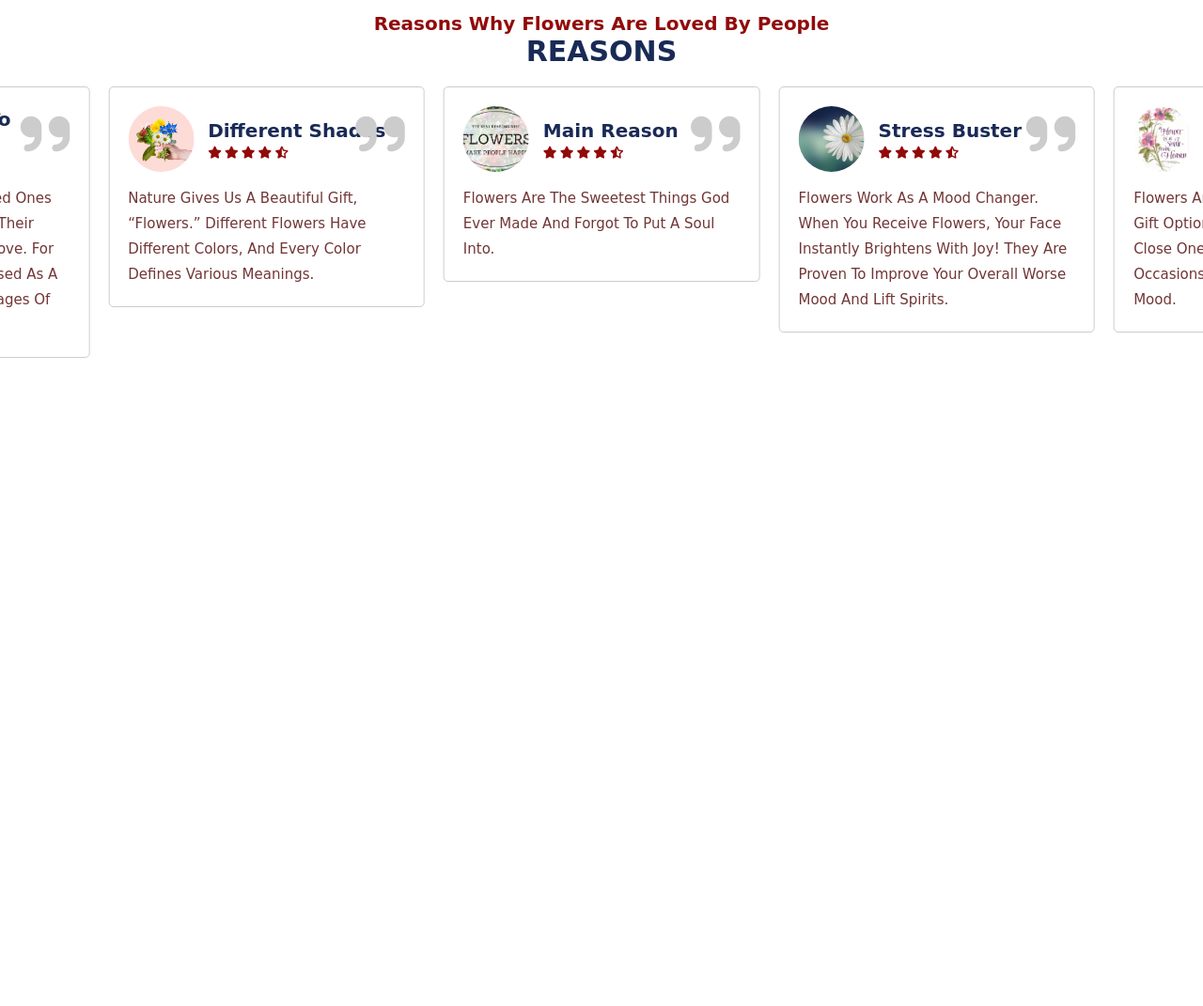
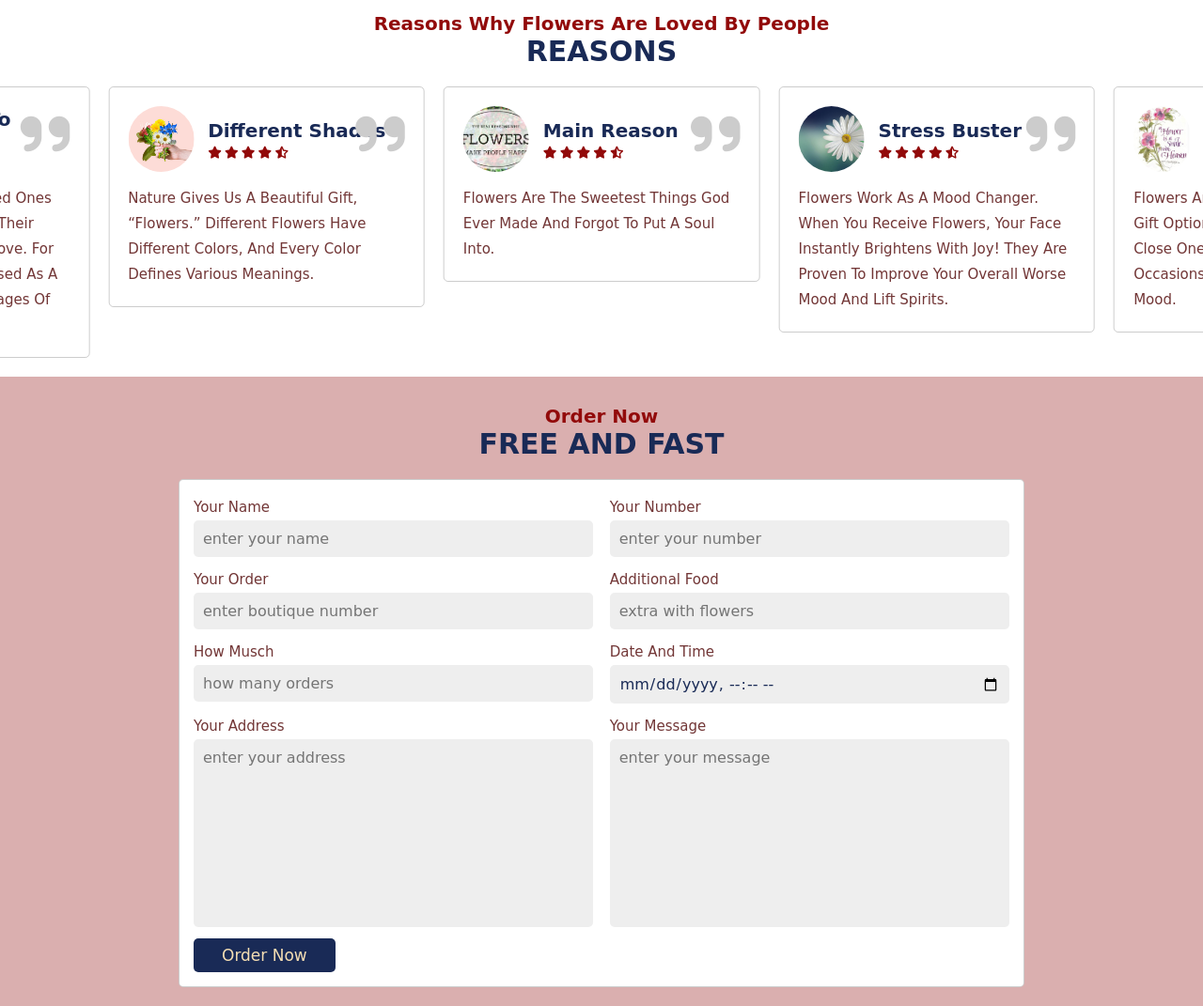
Before and after one commit to G12251/webtech, a plain HTML site: page index.html in a window 1280 px wide. Shown: the part 5075-6146 px from the top of the page at 94% size. Before the commit the page ends 5476 px from the top, so only its background shows below. Drawn offline with nearby package versions, Linux system fonts and the light colour scheme; a web font is replaced by a local one.

Commit message:
order section

```diff
--- a/index.html
+++ b/index.html
@@ -650,6 +650,63 @@
 
 </section>
 
+<!-- order section starts  -->
+
+<section class="order" id="order">
+
+    <h3 class="sub-heading"> order now </h3>
+    <h1 class="heading"> free and fast </h1>
+
+    <form action="">
+
+        <div class="inputBox">
+            <div class="input">
+                <span>your name</span>
+                <input type="text" placeholder="enter your name">
+            </div>
+            <div class="input">
+                <span>your number</span>
+                <input type="number" placeholder="enter your number">
+            </div>
+        </div>
+        <div class="inputBox">
+            <div class="input">
+                <span>your order</span>
+                <input type="text" placeholder="enter boutique number">
+            </div>
+            <div class="input">
+                <span>additional food</span>
+                <input type="test" placeholder="extra with flowers">
+            </div>
+        </div>
+        <div class="inputBox">
+            <div class="input">
+                <span>how musch</span>
+                <input type="number" placeholder="how many orders">
+            </div>
+            <div class="input">
+                <span>date and time</span>
+                <input type="datetime-local">
+            </div>
+        </div>
+        <div class="inputBox">
+            <div class="input">
+                <span>your address</span>
+                <textarea name="" placeholder="enter your address" id="" cols="30" rows="10"></textarea>
+            </div>
+            <div class="input">
+                <span>your message</span>
+                <textarea name="" placeholder="enter your message" id="" cols="30" rows="10"></textarea>
+            </div>
+        </div>
+
+        <input type="submit" value="order now" class="btn">
+
+    </form>
+
+</section>
+
+<!-- order section ends -->
 
 
 
--- a/style.css
+++ b/style.css
@@ -473,7 +473,58 @@ header .icons #flower-bars{
     color:var(--light-color);
 }
 
+.order form{
+    max-width:90rem;
+    border-radius: .5rem;
+    box-shadow: var(--box-shadow);
+    border:.1rem solid rgba(0,0,0,.2);
+    background:#fff;
+    padding:1.5rem;
+    margin:0 auto;
+}
 
+.order form .inputBox{
+    display: flex;
+    flex-wrap: wrap;
+    justify-content: space-between;
+}
+
+.order form .inputBox .input{
+    width:49%;
+}
+
+.order form .inputBox .input span{
+    display:block;
+    padding:.5rem 0;
+    font-size: 1.5rem;
+    color:var(--light-color);
+}
+
+.order form .inputBox .input input,
+.order form .inputBox .input textarea{
+    background:#eee;
+    border-radius: .5rem;
+    padding:1rem;
+    font-size: 1.6rem;
+    color:var(--black);
+    text-transform: none;
+    margin-bottom: 1rem;
+    width:100%;
+}
+
+.order form .inputBox .input input:focus,
+.order form .inputBox .input textarea:focus{
+    border:.1rem solid var(--green);
+}
+
+.order form .inputBox .input textarea{
+    height:20rem;
+    resize: none;
+}
+
+.order form .btn{
+    margin-top: 0;
+}
 
 
 
@@ -559,3 +610,19 @@ header .icons #flower-bars {
 .home .home-slider .slide .content h3 {
     font-size: 5rem;
 }
+@media (max-width:450px){
+
+    html{
+        font-size: 50%;
+    }
+
+    .flowers .box-container .box img{
+        height:auto;
+        width: 100%;
+    }
+
+    .order form .inputBox .input{
+        width:100%;
+    }
+
+}
```
